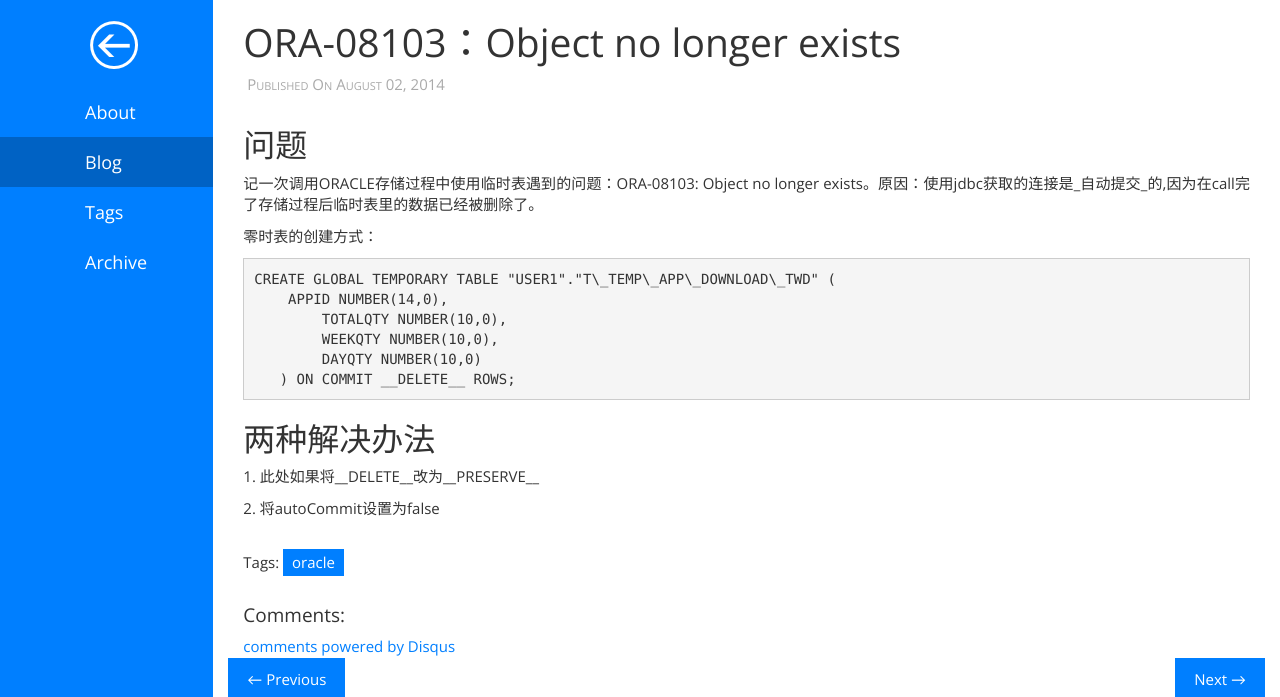
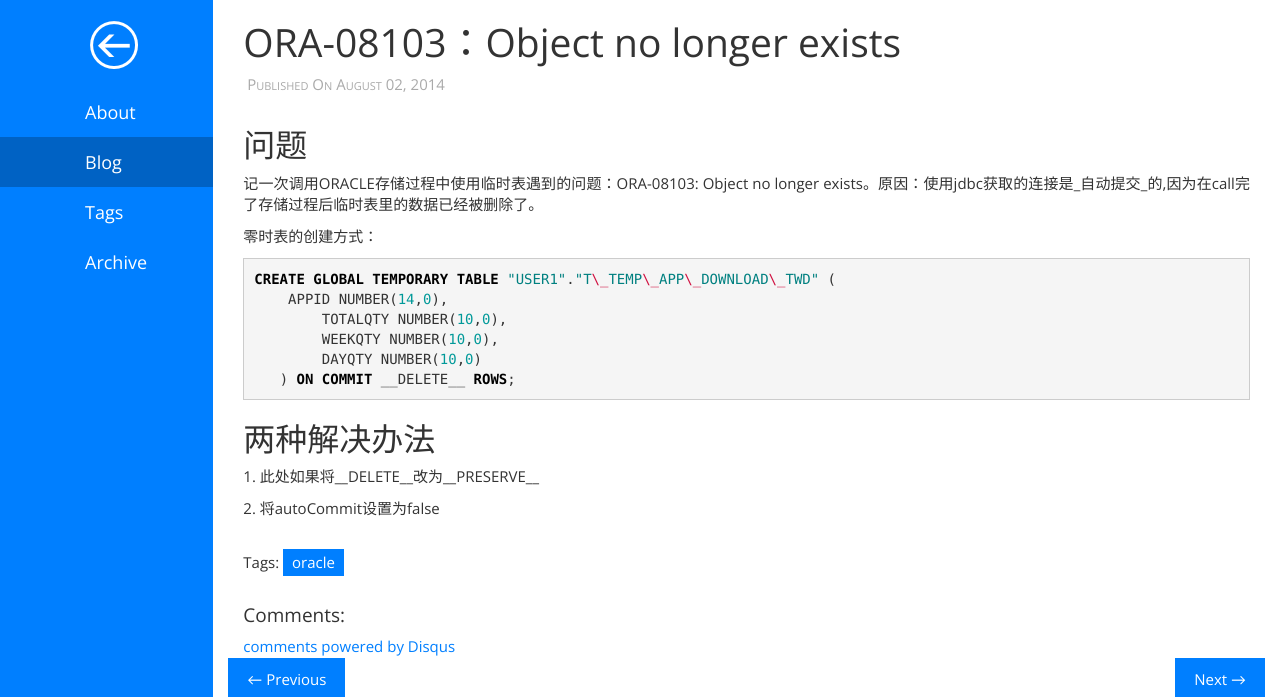
Before and after one commit to x20080406/x20080406.github.io, a Jekyll site: the page built from _posts/2014-08-02-ORACLE-ORA-08103.md, in a window 1280 px wide, cut to the strip 0-697 px from the top of the page. Built offline with Jekyll 4.4.1, drawn with Linux system fonts in a browser that asks for light colours; comment, search, counter and statistics services are not loaded.

Commit message:
Signed-off-by: x20080406 <x20080406@gmail.com>

````diff
--- a/_posts/2014-08-02-ORACLE-ORA-08103.md
+++ b/_posts/2014-08-02-ORACLE-ORA-08103.md
@@ -13,7 +13,7 @@ tags:
 
 零时表的创建方式：
 
-```
+```sql
 CREATE GLOBAL TEMPORARY TABLE "USER1"."T\_TEMP\_APP\_DOWNLOAD\_TWD" (
     APPID NUMBER(14,0),
 	TOTALQTY NUMBER(10,0),
````
